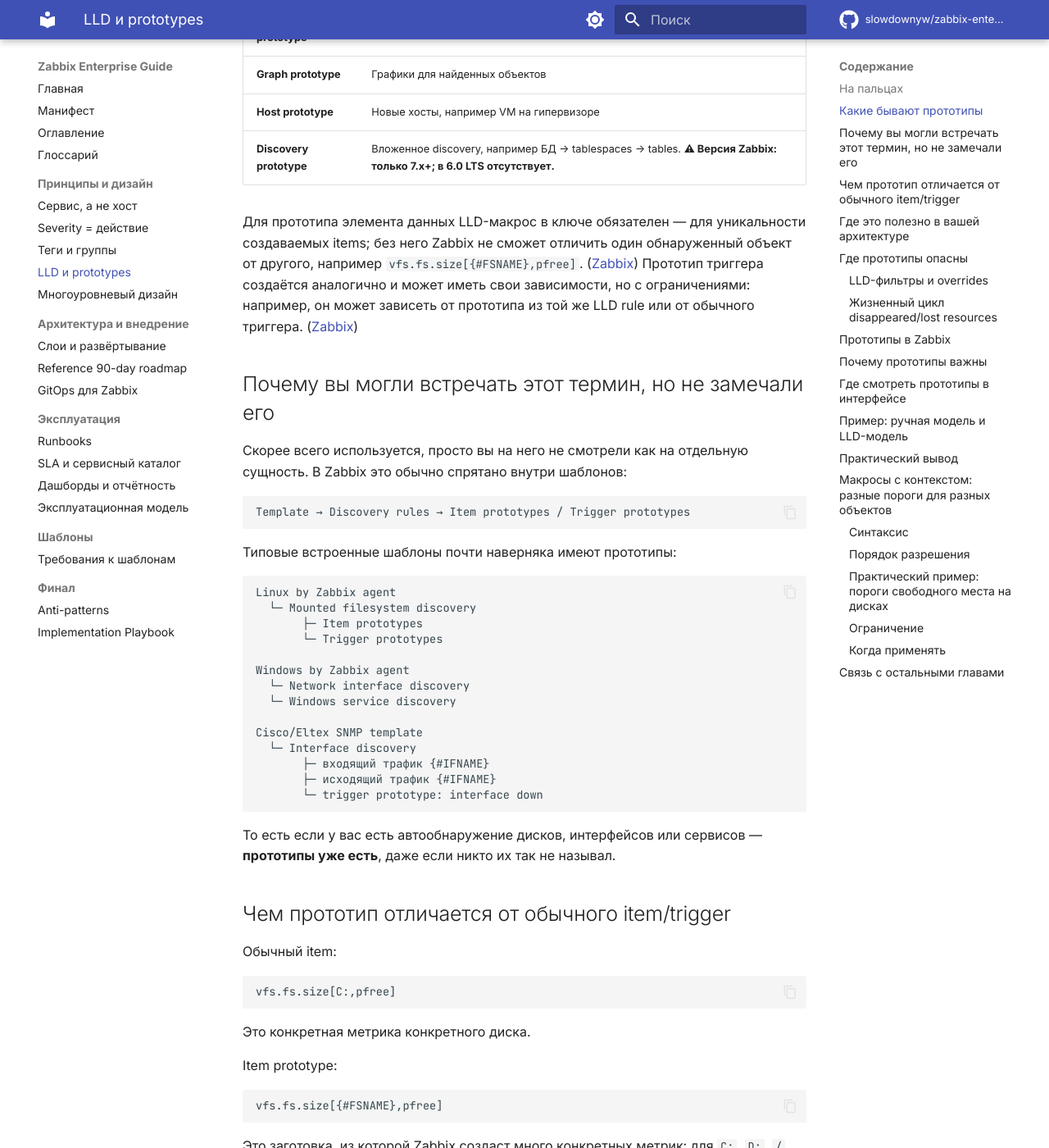
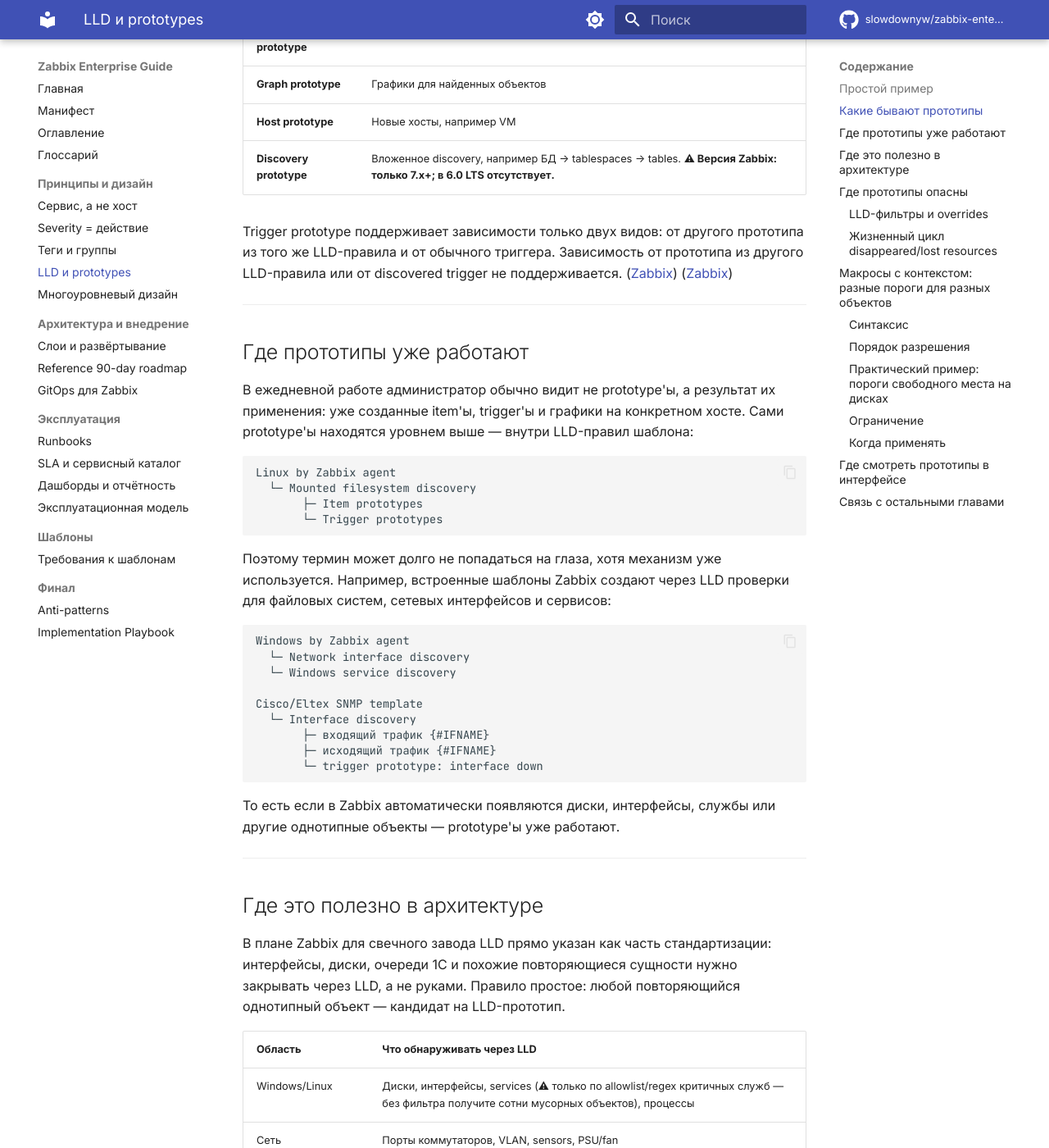
Before and after one commit to slowdownyw/zabbix-enterprise-guide, an MkDocs documentation site: the page built from docs/04_lld_and_prototypes.md, in a window 1280 px wide and 1400 px high, scrolled down 1850 px. Shown: the whole window at 82% size. Built offline with MkDocs 1.6.1 and Material for MkDocs 9.7.7, drawn with Linux system fonts in a browser that asks for light colours; comment, search, counter and statistics services are not loaded; some of the changed text lies outside the part shown.

Commit message:
alpha-v05-b08

````diff
--- a/docs/04_lld_and_prototypes.md
+++ b/docs/04_lld_and_prototypes.md
@@ -4,19 +4,15 @@
 
 # 04. LLD и прототипы
 
-**Low-Level Discovery (LLD)** — механизм, благодаря которому Zabbix может **сам обнаруживать сущности внутри хоста** (диски, интерфейсы, БД, очереди, процессы) и **сам создавать** для них items, triggers, graphs по заранее заготовленным прототипам (prototypes).
+**Low-Level Discovery (LLD)** — механизм, благодаря которому Zabbix может **сам обнаруживать сущности внутри хоста** (диски, интерфейсы, БД, очереди, процессы) и **сам создавать** для них items, triggers, graphs по заранее заготовленным прототипам.
 
-Без LLD заводской Zabbix превращается в неуправляемую ручную модель, где каждый диск, каждый интерфейс, каждая БД заводится руками и неизбежно расходится по хостам. С LLD — стандартизованный механизм масштабирования.
+В Zabbix **прототип** — это заготовка внутри LLD-правила, по которой Zabbix автоматически создаёт реальные объекты мониторинга для каждого найденного ресурса. LLD-правило отвечает на вопрос «что найдено?», прототип — «что создать для каждого найденного объекта?».
 
-Эта глава — про то, **что такое прототип**, **где это уже используется** (даже если вы не замечали), **где это опасно**, и **где это полезно в вашей архитектуре**.
+Без LLD Zabbix постоянно требует ручной конфигурации для каждого объекта: диски, интерфейсы, процессы и базы данных заводятся по одному, конфигурация постепенно дрейфует от хоста к хосту. Ошибка в одном прототипе триггера, напротив, размножается на сотни реальных триггеров — поэтому прототипы это не второстепенная деталь интерфейса, а ключевой механизм стандартизации.
 
 ---
 
-В Zabbix **прототип** — это не «прототип хоста в смысле черновик», а **заготовка для автоматического создания объектов через LLD — Low-Level Discovery**.
-
-Официально LLD умеет автоматически создавать items, triggers, graphs, hosts и nested discovery rules для сущностей внутри хоста: файловых систем, сетевых интерфейсов, CPU cores, SNMP OID, Windows services, VMware VM и т.д. Zabbix discovery rule получает JSON со списком найденных сущностей, например `{#IFNAME}=eth0`, `{#IFNAME}=lo`, и по прототипам создаёт реальные items/triggers/graphs под каждую найденную сущность. ([Zabbix][1])
-
-## На пальцах
+## Простой пример
 
 Допустим, есть сервер `srv-01`. У него диски:
 
@@ -59,36 +55,38 @@
 
 Вот эта заготовка `свободное место на {#FSNAME}` и есть **прототип**.
 
+Для прототипа элемента данных LLD-макрос в ключе обязателен — он делает будущий item уникальным для каждого обнаруженного объекта. Например, из прототипа `vfs.fs.size[{#FSNAME},pfree]` Zabbix создаст отдельные элементы данных для `/`, `/var`, `/home` и других найденных файловых систем. Без LLD-макроса несколько обнаруженных объектов пытались бы породить один и тот же ключ, и Zabbix не смог бы корректно создать items из прототипа. ([Zabbix][1])
+
+---
+
 ## Какие бывают прототипы
-
-Основные:
 
 | Тип                     | Что создаёт                                             |
 | ----------------------- | ------------------------------------------------------- |
 | **Item prototype**      | Метрики: диск, интерфейс, сервис, БД, tablespace        |
 | **Trigger prototype**   | Триггеры для найденных объектов                         |
 | **Graph prototype**     | Графики для найденных объектов                          |
-| **Host prototype**      | Новые хосты, например VM на гипервизоре                 |
+| **Host prototype**      | Новые хосты, например VM                                |
 | **Discovery prototype** | Вложенное discovery, например БД → tablespaces → tables. **⚠ Версия Zabbix: только 7.x+; в 6.0 LTS отсутствует.** |
 
-Для прототипа элемента данных LLD-макрос в ключе обязателен — для уникальности создаваемых items; без него Zabbix не сможет отличить один обнаруженный объект от другого, например `vfs.fs.size[{#FSNAME},pfree]`. ([Zabbix][2]) Прототип триггера создаётся аналогично и может иметь свои зависимости, но с ограничениями: например, он может зависеть от прототипа из той же LLD rule или от обычного триггера. ([Zabbix][3])
+Trigger prototype поддерживает зависимости только двух видов: от другого прототипа из того же LLD-правила и от обычного триггера. Зависимость от прототипа из другого LLD-правила или от discovered trigger не поддерживается. ([Zabbix][2]) ([Zabbix][3])
 
-## Почему вы могли встречать этот термин, но не замечали его
+---
 
-Скорее всего используется, просто вы на него не смотрели как на отдельную сущность. В Zabbix это обычно спрятано внутри шаблонов:
+## Где прототипы уже работают
 
-```text
-Template → Discovery rules → Item prototypes / Trigger prototypes
-```
-
-Типовые встроенные шаблоны почти наверняка имеют прототипы:
+В ежедневной работе администратор обычно видит не prototype'ы, а результат их применения: уже созданные item'ы, trigger'ы и графики на конкретном хосте. Сами prototype'ы находятся уровнем выше — внутри LLD-правил шаблона:
 
 ```text
 Linux by Zabbix agent
   └─ Mounted filesystem discovery
        ├─ Item prototypes
        └─ Trigger prototypes
+```
 
+Поэтому термин может долго не попадаться на глаза, хотя механизм уже используется. Например, встроенные шаблоны Zabbix создают через LLD проверки для файловых систем, сетевых интерфейсов и сервисов:
+
+```text
 Windows by Zabbix agent
   └─ Network interface discovery
   └─ Windows service discovery
@@ -100,45 +98,13 @@
        └─ trigger prototype: interface down
 ```
 
-То есть если у вас есть автообнаружение дисков, интерфейсов или сервисов — **прототипы уже есть**, даже если никто их так не называл.
+То есть если в Zabbix автоматически появляются диски, интерфейсы, службы или другие однотипные объекты — prototype'ы уже работают.
 
-## Чем прототип отличается от обычного item/trigger
+---
 
-Обычный item:
+## Где это полезно в архитектуре
 
-```text
-vfs.fs.size[C:,pfree]
-```
-
-Это конкретная метрика конкретного диска.
-
-Item prototype:
-
-```text
-vfs.fs.size[{#FSNAME},pfree]
-```
-
-Это заготовка, из которой Zabbix создаст много конкретных метрик: для `C:`, `D:`, `/`, `/var`, `/opt` и т.д.
-
-Обычный trigger:
-
-```text
-srv-01: C: free space < 10%
-```
-
-Trigger prototype:
-
-```text
-{HOST.NAME}: {#FSNAME} free space < 10%
-```
-
-Из него создаются реальные триггеры под каждый обнаруженный диск.
-
-## Где это полезно в вашей архитектуре
-
-В вашем плане Zabbix для свечного завода LLD прямо указан как часть стандартизации: интерфейсы, диски, очереди 1С и похожие повторяющиеся сущности нужно закрывать через LLD, а не руками. Это логично: в фазе 2 вы приводите шаблоны, группы, теги и severity к нормальной модели, и LLD там нужен именно для масштабирования шаблонов.
-
-Практические места:
+В плане Zabbix для свечного завода LLD прямо указан как часть стандартизации: интерфейсы, диски, очереди 1С и похожие повторяющиеся сущности нужно закрывать через LLD, а не руками. Правило простое: любой повторяющийся однотипный объект — кандидат на LLD-прототип.
 
 | Область          | Что обнаруживать через LLD                           |
 | ---------------- | ---------------------------------------------------- |
@@ -149,6 +115,8 @@
 | 1С               | Кластеры, рабочие серверы, информационные базы, rphost count/health, сеансы, фоновые задания, лицензии HASP |
 | Veeam            | Jobs, repositories, backup sessions                  |
 | UPS/SNMP         | Батареи, входы/выходы, датчики                       |
+
+---
 
 ## Где прототипы опасны
 
@@ -187,128 +155,19 @@
 
 ### Жизненный цикл disappeared/lost resources
 
-Когда LLD-объект больше не попадает в результаты обнаружения
-(диск отмонтирован, интерфейс удалён, сервис исчез из discovery-вывода),
-Zabbix не удаляет его сразу. Поведение задаётся в правиле обнаружения:
+Когда LLD-объект больше не попадает в результаты обнаружения (диск отмонтирован, интерфейс удалён, сервис исчез из discovery-вывода), Zabbix не удаляет его сразу. Поведение задаётся в правиле обнаружения:
 
-  Disable lost resources  — через какое время отключить элементы и триггеры
-  Delete lost resources   — через какое время удалить сам объект
-  Keep lost resources period — устаревшее название (Zabbix до 6.x)
+```text
+Disable lost resources  — через какое время отключить элементы и триггеры
+Delete lost resources   — через какое время удалить сам объект
+Keep lost resources period — устаревшее название (Zabbix до 6.x)
+```
 
-Без явной настройки в конфигурации копятся потерянные LLD-объекты:
-засоряют инвентарь и могут давать ложные срабатывания. Удалять
-немедленно опасно — ошибка в фильтре или временное исчезновение
-объекта приведёт к потере исторических данных. Разумная отправная
-точка — 30 дней.
+Без явной настройки в конфигурации копятся потерянные LLD-объекты: засоряют инвентарь и могут давать ложные срабатывания. Удалять немедленно опасно — ошибка в фильтре или временное исчезновение объекта приведёт к потере исторических данных. Разумная отправная точка — 30 дней.
 
-История и тренды для уже удалённых объектов управляются не LLD-правилом,
-а housekeeping (history/trends retention).
+История и тренды для уже удалённых объектов управляются не LLD-правилом, а housekeeping (history/trends retention).
 
 > **Windows services через LLD:** не добавляйте в мониторинг все службы подряд. Используйте allowlist/regex для критичных служб: SQL Server, Exchange, 1С, агенты backup, EDR и т.п. Иначе LLD создаст десятки или сотни элементов и триггеров по службам, которые не являются объектами эксплуатации. Это раздувает конфигурацию и создаёт шум.
-
-## Прототипы в Zabbix
-
-**Прототип** в Zabbix — это заготовка внутри LLD-правила, по которой Zabbix автоматически создаёт реальные объекты мониторинга для каждого найденного ресурса.
-
-LLD-правило отвечает на вопрос:
-
-```text
-Что найдено?
-```
-
-Прототип отвечает на вопрос:
-
-```text
-Что создать для каждого найденного объекта?
-```
-
-Например, LLD-правило находит файловые системы:
-
-```text
-C:
-D:
-E:
-```
-
-А прототип элемента данных задаёт шаблон:
-
-```text
-Свободное место на {#FSNAME}
-```
-
-В результате Zabbix создаёт конкретные элементы данных:
-
-```text
-Свободное место на C:
-Свободное место на D:
-Свободное место на E:
-```
-
-То же самое работает для триггеров, графиков и, в отдельных сценариях, хостов.
-
-## Почему прототипы важны
-
-Прототип задаёт массовое поведение. Ошибка в одном прототипе триггера может размножиться на сотни реальных триггеров.
-
-```text
-один неправильный trigger prototype
-→ сотни неправильных триггеров
-→ сотни ложных срабатываний
-```
-
-Поэтому прототипы — это не второстепенная деталь интерфейса, а один из ключевых механизмов стандартизации Zabbix.
-
-Инженер в ежедневной эксплуатации чаще видит уже созданный объект: диск, интерфейс, сервис, порт. Но архитектор мониторинга должен понимать, откуда этот объект появился и каким LLD-правилом он управляется.
-
-## Где смотреть прототипы в интерфейсе
-
-В шаблоне:
-
-```text
-Data collection → Templates → открыть шаблон → Discovery rules
-```
-
-Внутри discovery rule проверяются:
-
-```text
-Item prototypes
-Trigger prototypes
-Graph prototypes
-Host prototypes
-```
-
-На хосте объекты, созданные через LLD, обычно помечены как discovered и связаны с исходным discovery rule. Это помогает понять, был объект создан вручную или появился автоматически.
-
-## Пример: ручная модель и LLD-модель
-
-Ручная модель:
-
-```text
-Следить за диском C:
-Следить за диском D:
-Следить за диском E:
-```
-
-LLD-модель:
-
-```text
-Найти все файловые системы
-→ для каждой создать элемент данных по item prototype
-→ для каждой создать триггер по trigger prototype
-```
-
-В первом случае каждый диск приходится заводить и сопровождать руками. Во втором случае поведение задаётся один раз в LLD-правиле и одинаково применяется ко всем найденным объектам.
-
-## Практический вывод
-
-Для крупной инфраструктуры прототипы — обязательный механизм. Без них Zabbix быстро превращается в ручную, плохо управляемую систему: диски, интерфейсы, порты, базы и службы начинают отличаться от хоста к хосту, а любые изменения приходится повторять вручную.
-
-Правильный подход: описывать типовой объект один раз через LLD-правило и прототипы, а исключениями управлять через фильтры, макросы и override-правила.
-
-[1]: https://www.zabbix.com/documentation/current/en/manual/discovery/low_level_discovery "3 Low-level discovery"
-[2]: https://www.zabbix.com/documentation/current/en/manual/discovery/low_level_discovery/item_prototypes "1 Item prototypes"
-[3]: https://www.zabbix.com/documentation/current/en/manual/discovery/low_level_discovery/trigger_prototypes "2 Trigger prototypes"
-
 
 ---
 
@@ -394,7 +253,32 @@
 
 ---
 
+## Где смотреть прототипы в интерфейсе
+
+В шаблоне:
+
+```text
+Data collection → Templates → открыть шаблон → Discovery rules
+```
+
+Внутри discovery rule проверяются:
+
+```text
+Item prototypes
+Trigger prototypes
+Graph prototypes
+Host prototypes
+```
+
+На хосте объекты, созданные через LLD, обычно помечены как discovered и связаны с исходным discovery rule. Это помогает понять, был объект создан вручную или появился автоматически.
+
+---
+
 ## Связь с остальными главами
 
 - [Глава 3 — Теги](03_tags_and_groups.md): теги на prototype-объектах автоматически наследуются на discovered items/triggers — это важный механизм
 - [Глава 13 — Шаблоны](13_template_requirements.md): для MSSQL DB, Exchange DB copies, Veeam jobs, UserGate interfaces/VPN — везде нужен LLD
+
+[1]: https://www.zabbix.com/documentation/current/en/manual/discovery/low_level_discovery "3 Low-level discovery"
+[2]: https://www.zabbix.com/documentation/current/en/manual/discovery/low_level_discovery/item_prototypes "1 Item prototypes"
+[3]: https://www.zabbix.com/documentation/current/en/manual/discovery/low_level_discovery/trigger_prototypes "2 Trigger prototypes"
````
Also changed, not shown: other parts of docs/04_lld_and_prototypes.md (+1 -1 lines).
